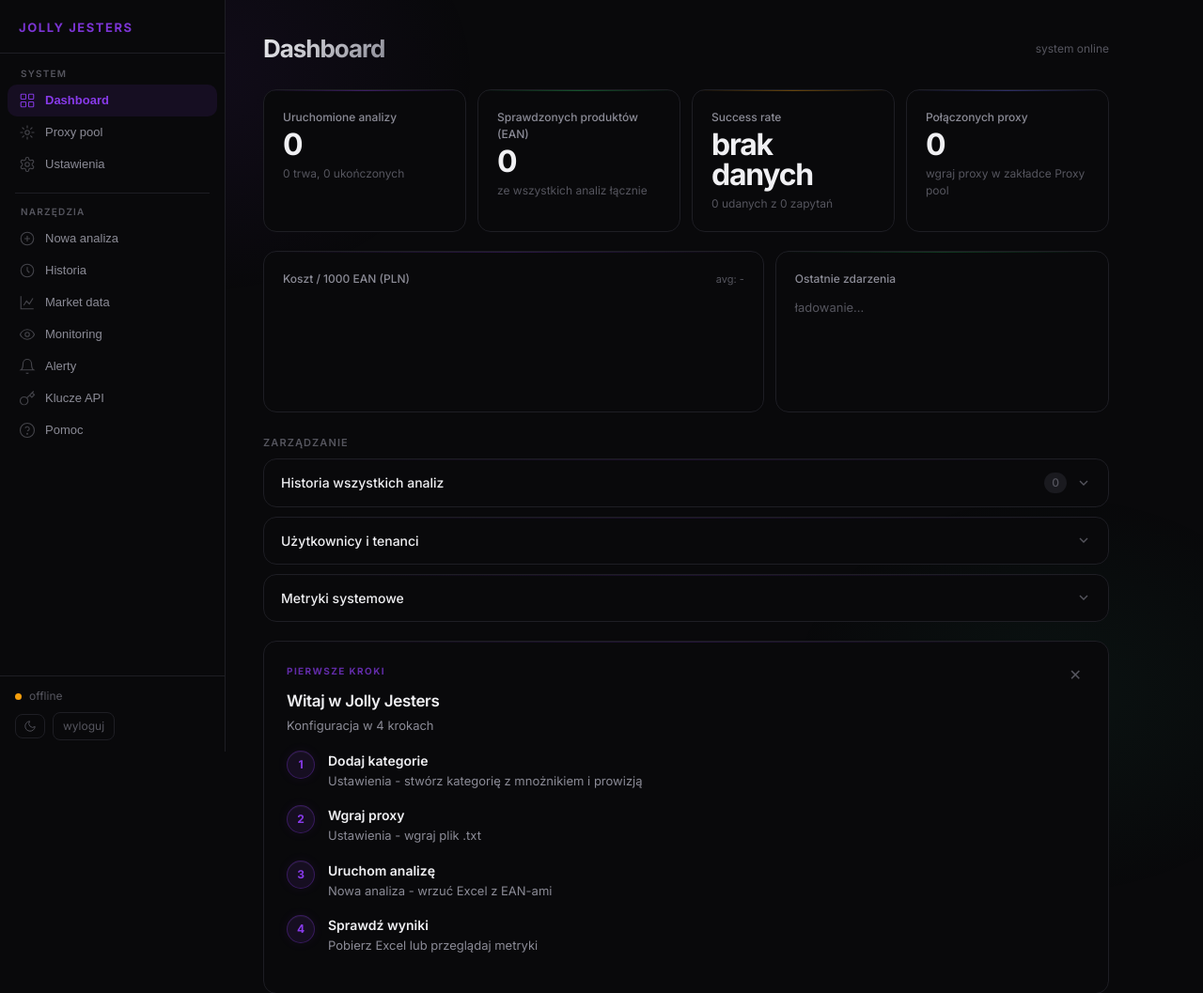
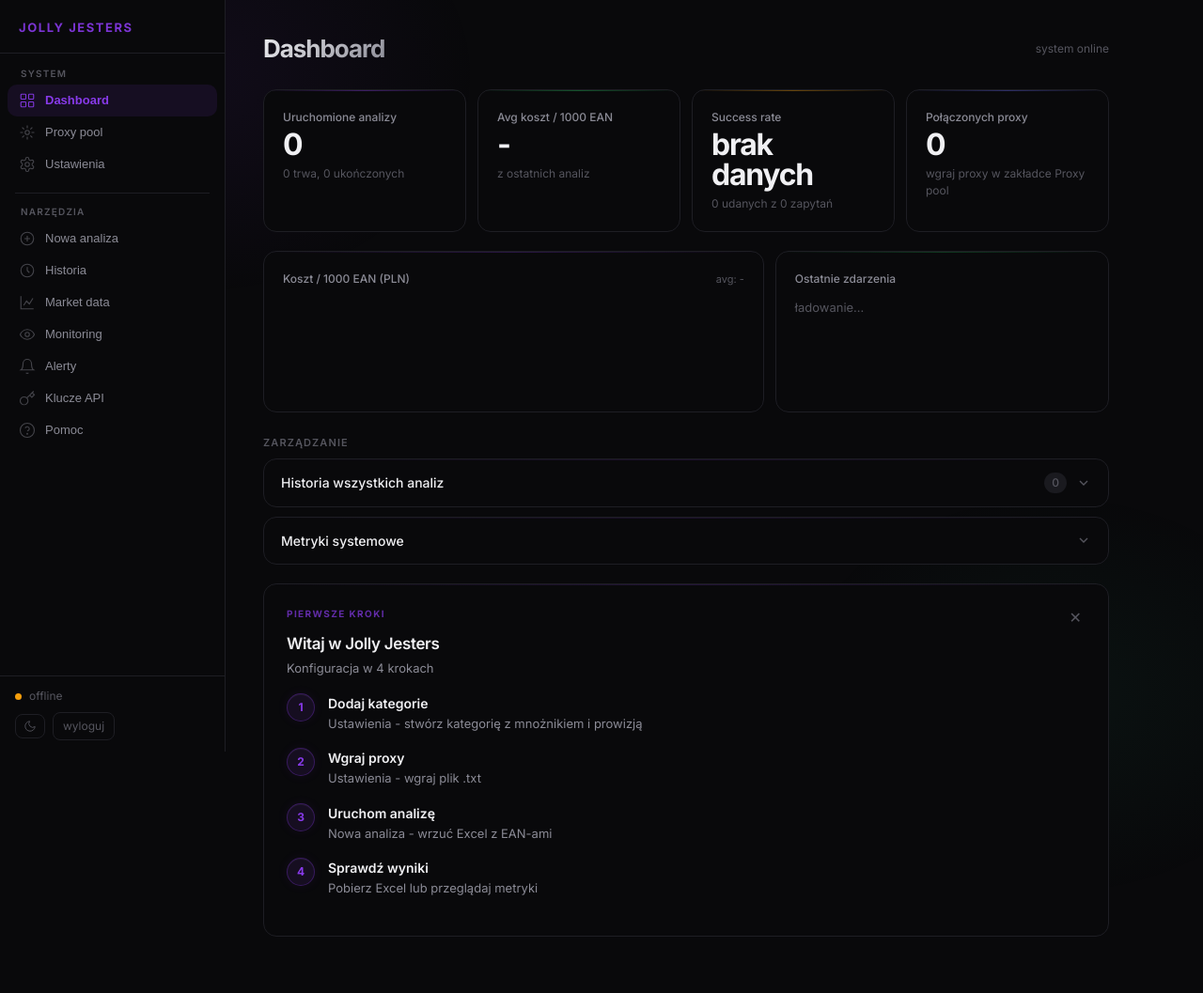
Before and after one commit to natiixnt/jolly-jesters-mvp, a Python web app: template backend/app/templates/index.html in a window 1280 px wide. Shown: the top 1057 px of the page at 94% size. After the commit the page ends 997 px from the top, so only its background shows below. Run offline with Jinja, Linux system fonts and the light colour scheme; the template is opened without the code that fills it, so the values that code supplies are empty.

Commit message:
feat(ui): clean up dashboard - remove tenants/account/billing, add cost metrics
- Remove: Uzytkownicy i tenanci, Konto, Zuzycie, Administracja tabs
- Change: "Sprawdzonych produktow" card -> "Avg koszt / 1000 EAN"
- Change: throughput chart -> cost/1000 EAN chart (green/yellow/red)
- Add: proxy health alerts (red "WYMIEN PROXY" when avg < 0.5)

```diff
--- a/backend/app/templates/index.html
+++ b/backend/app/templates/index.html
@@ -332,13 +332,7 @@
       <button data-tab="alerts"><svg class="ic" viewBox="0 0 24 24" fill="none" stroke="currentColor" stroke-width="1.5"><path d="M18 8A6 6 0 0 0 6 8c0 7-3 9-3 9h18s-3-2-3-9"/><path d="M13.73 21a2 2 0 0 1-3.46 0"/></svg>Alerty <span class="badge info" id="alert-badge" style="display:none;margin-left:auto;">0</span></button>
       <button data-tab="api-keys"><svg class="ic" viewBox="0 0 24 24" fill="none" stroke="currentColor" stroke-width="1.5"><path d="M21 2l-2 2m-7.61 7.61a5.5 5.5 0 1 1-7.78 7.78 5.5 5.5 0 0 1 7.78-7.78zm0 0L15.5 7.5m0 0l3 3L22 7l-3-3m-3.5 3.5L19 4"/></svg>Klucze API</button>
       <button data-tab="help"><svg class="ic" viewBox="0 0 24 24" fill="none" stroke="currentColor" stroke-width="1.5"><circle cx="12" cy="12" r="10"/><path d="M9.09 9a3 3 0 0 1 5.83 1c0 2-3 3-3 3"/><circle cx="12" cy="17" r=".5" fill="currentColor"/></svg>Pomoc</button>
-      <!-- multi-tenant account section (hidden in single-tenant) -->
-      <div id="nav-account-section" style="display:none;">
-        <div style="height:8px;border-bottom:1px solid var(--border);margin:4px 8px;"></div>
-        <button data-tab="account"><svg class="ic" viewBox="0 0 24 24" fill="none" stroke="currentColor" stroke-width="1.5"><path d="M20 21v-2a4 4 0 0 0-4-4H8a4 4 0 0 0-4 4v2"/><circle cx="12" cy="7" r="4"/></svg>Konto</button>
-        <button data-tab="usage" id="nav-usage-btn" style="display:none;"><svg class="ic" viewBox="0 0 24 24" fill="none" stroke="currentColor" stroke-width="1.5"><rect x="2" y="5" width="20" height="14" rx="2"/><path d="M2 10h20"/></svg>Zużycie</button>
-        <button data-tab="admin" id="nav-admin-btn" style="display:none;"><svg class="ic" viewBox="0 0 24 24" fill="none" stroke="currentColor" stroke-width="1.5"><path d="M12 2L2 7l10 5 10-5-10-5z"/><path d="M2 17l10 5 10-5M2 12l10 5 10-5"/></svg>Admin</button>
-      </div>
+      <!-- multi-tenant section removed (single admin mode) -->
     </div>
     <div class="side-foot">
       <div class="status"><span class="dot" id="status-dot"></span><span id="status-text">łączenie...</span></div>
@@ -371,9 +365,9 @@
           <div class="stat-sub" id="ds-active-sub">0 trwa, 0 ukończonych</div>
         </div>
         <div class="stat green">
-          <div class="stat-label">Sprawdzonych produktów (EAN)</div>
-          <div class="stat-val" id="ds-eans">0</div>
-          <div class="stat-sub" id="ds-ean-rate">ze wszystkich analiz łącznie</div>
+          <div class="stat-label">Avg koszt / 1000 EAN</div>
+          <div class="stat-val" id="ds-cost-1k">-</div>
+          <div class="stat-sub" id="ds-cost-detail">z ostatnich analiz</div>
         </div>
         <div class="stat amber">
           <div class="stat-label">Success rate</div>
@@ -414,14 +408,6 @@
           <svg class="acc-arrow" width="16" height="16" viewBox="0 0 24 24" fill="none" stroke="currentColor" stroke-width="2"><path d="M6 9l6 6 6-6"/></svg>
         </div>
         <div class="acc-body" id="ga-all-runs"><div class="hint">kliknij aby rozwinąć</div></div>
-      </div>
-
-      <div class="acc" id="acc-tenants">
-        <div class="acc-head" onclick="toggleAcc('acc-tenants')">
-          <span>Użytkownicy i tenanci</span>
-          <svg class="acc-arrow" width="16" height="16" viewBox="0 0 24 24" fill="none" stroke="currentColor" stroke-width="2"><path d="M6 9l6 6 6-6"/></svg>
-        </div>
-        <div class="acc-body" id="ga-tenant-list"><div class="hint">kliknij aby rozwinąć</div></div>
       </div>
 
       <div class="acc" id="acc-metrics">
@@ -1322,8 +1308,8 @@
       </div>
     </div>
 
-    <!-- KONTO -->
-    <div class="tab" id="tab-account">
+    <!-- KONTO/ZUZYCIE/ADMIN removed (single admin mode) -->
+    <div class="tab" id="tab-account" style="display:none!important;">
       <div class="page-title">Konto</div>
 
       <!-- no account -->
@@ -1355,8 +1341,7 @@
       </div>
     </div>
 
-    <!-- ZUZYCIE -->
-    <div class="tab" id="tab-usage">
+    <div class="tab" id="tab-usage" style="display:none!important;">
       <div class="page-title">Zużycie i billing</div>
 
       <div class="card" id="usage-noauth">
@@ -1401,8 +1386,7 @@
       </div>
     </div>
 
-    <!-- ADMIN -->
-    <div class="tab" id="tab-admin">
+    <div class="tab" id="tab-admin" style="display:none!important;">
       <div class="page-title">Panel administracyjny</div>
 
       <div class="card" id="admin-noauth">
@@ -1553,30 +1537,39 @@
         for(const r of runs)totalEans+=r.processed_products||0;
         setText($('ds-total'),totalRuns);
         setText($('ds-active-sub'),`${activeRuns} trwa, ${completedRuns} ukończonych`);
-        setText($('ds-eans'),totalEans.toLocaleString('pl-PL'));
-
-        // bar chart - last 24 runs
+
+        // Fetch cost metrics for recent completed runs
         const chart=$('dash-chart');
+        const costData=[];
+        const completedRunsList=runs.filter(r=>r.status==='completed').slice(0,24);
+        for(const r of completedRunsList){
+          try{const m=await apiGet(`/api/v1/analysis/${r.id}/metrics`);if(m?.cost_per_1000_ean!=null)costData.push({cost:m.cost_per_1000_ean,eans:m.total_items,id:r.id});}catch(e){}
+        }
+
+        // Avg cost card
+        if(costData.length){
+          const avgCost=(costData.reduce((a,d)=>a+d.cost,0)/costData.length).toFixed(3);
+          setText($('ds-cost-1k'),`${avgCost} PLN`);
+          setText($('ds-cost-detail'),`z ${costData.length} analiz, ${costData.reduce((a,d)=>a+d.eans,0)} EAN`);
+        }else{
+          setText($('ds-cost-1k'),'-');
+          setText($('ds-cost-detail'),'brak danych');
+        }
+
+        // Cost chart
         if(chart){
-          // Fetch cost metrics for recent runs
-          const costData=[];
-          let totalEans=0;
-          for(const r of runs.slice(0,24)){
-            try{const m=await apiGet(`/api/v1/analysis/${r.id}/metrics`);if(m?.cost_per_1000_ean!=null)costData.push({cost:m.cost_per_1000_ean,eans:m.total_items});totalEans+=m?.total_items||0;}catch(e){}
-          }
           const costs=costData.map(d=>d.cost).reverse();
           if(costs.length){
             const max=Math.max(...costs,0.01);
             const avg=(costs.reduce((a,b)=>a+b,0)/costs.length).toFixed(3);
             setText($('ds-chart-avg'),`avg: ${avg} PLN`);
-            setText($('ds-ean-rate'),`${totalEans} EAN`);
             chart.innerHTML=costs.map((v,i)=>{
               const h=Math.max(6,Math.round(v/max*80));
-              const hue=v<0.5?120:v<2?60:0; // green/yellow/red
+              const hue=v<0.5?120:v<2?60:0;
               return `<div class="chart-bar" style="height:${h}px;background:hsla(${hue},60%,60%,.5);" title="${v.toFixed(3)} PLN/1k EAN"></div>`;
             }).join('');
           }else{
-            chart.innerHTML='<div style="color:var(--dim);font-size:14px;padding:20px;text-align:center;">Brak danych do wyświetlenia</div>';
+            chart.innerHTML='<div style="color:var(--dim);font-size:14px;padding:20px;text-align:center;">Brak danych</div>';
           }
         }
 
```
